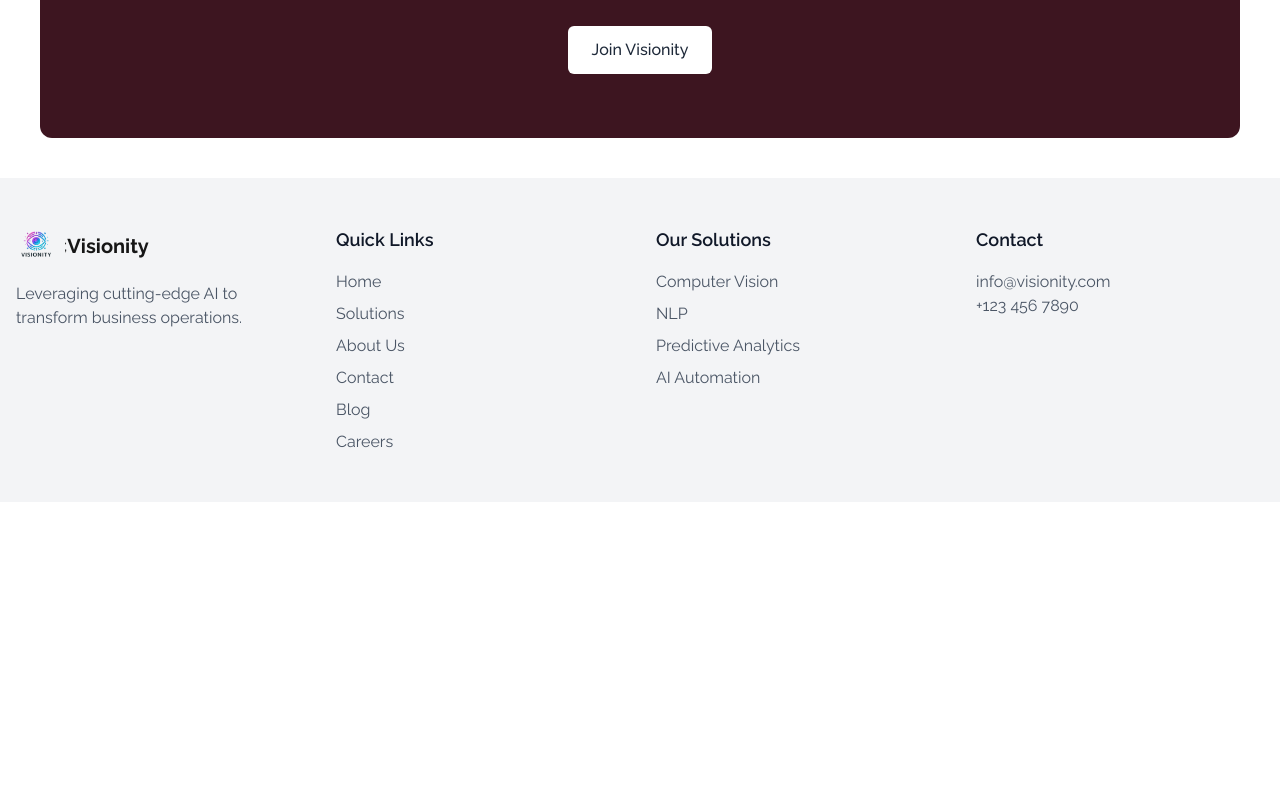
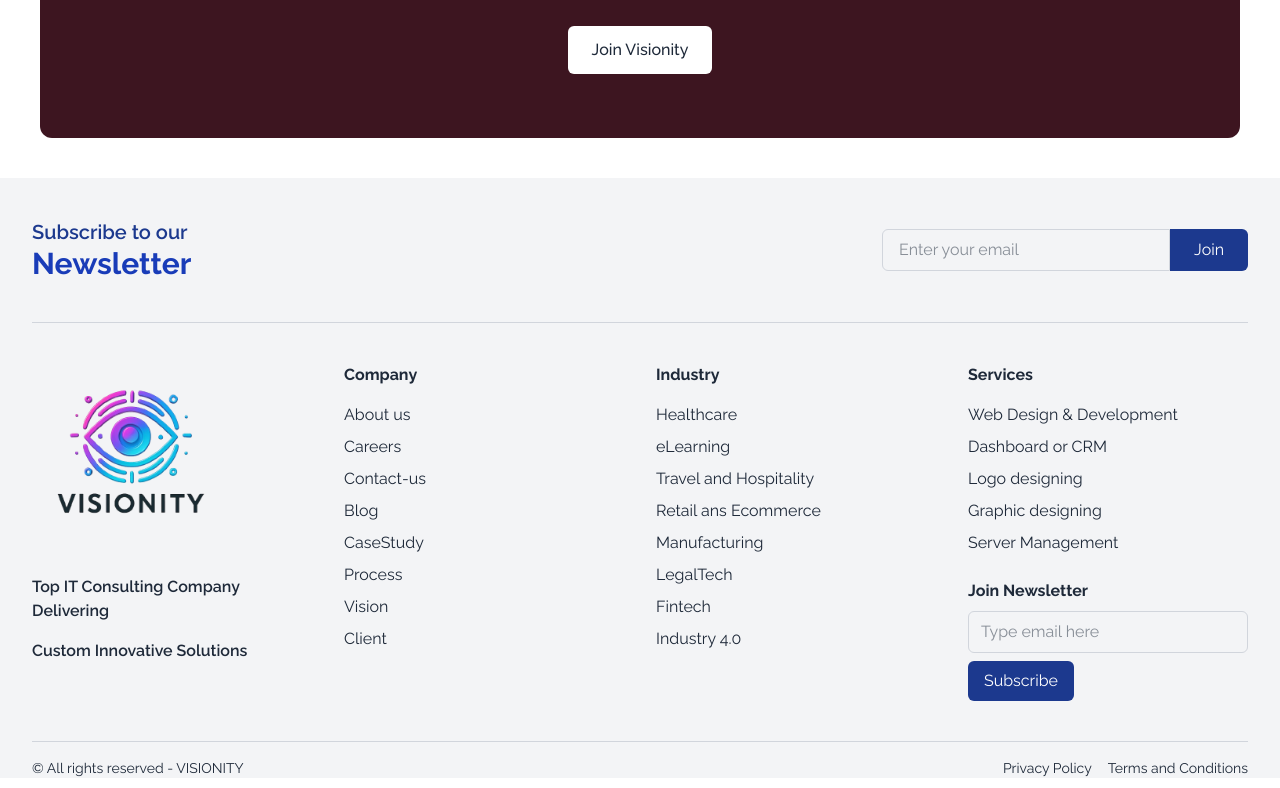
Before and after one commit to visionity/Visionity-Website, a Next.js app in the folder frontend/: page /home in a window 1280 px wide. Shown: the part 5863-6651 px from the top of the page. Before the commit the page ends 6365 px from the top, so only its background shows below. Built offline with nearby package versions, Linux system fonts and the light colour scheme.

Commit message:
Abhishek-added the footer

```diff
--- a/frontend/src/layouts/footer/Footer.js
+++ b/frontend/src/layouts/footer/Footer.js
@@ -1,59 +1,106 @@
-// import Image from "next/image";
-import Image from "next/image";
-const Footer = ({ darkMode }) => {
+import React from 'react';
+
+const Footer = () => {
   return (
-    <footer className={`py-12 ${darkMode ? "bg-[#000000] text-white" : "bg-gray-100 text-[#161616]"}`}>
-      <div className="container mx-auto px-4">
-        {/* Main footer content - responsive grid */}
-        <div className="grid grid-cols-1 sm:grid-cols-2 lg:grid-cols-4 gap-8">
-          {/* Company Info */}
-          <div className="col-span-1 sm:col-span-2 lg:col-span-1">
-            <div className="flex items-center mb-4">
-            <div className="h-10 w-10 relative mr-2">
-  <Image
-    src={darkMode ? "/images/darklogo.png" : "/images/lightlogo.png"}
-    alt="Profile"
-    layout="fill"
-    objectFit="cover"
-  />
-</div>;
+    <footer className="bg-gray-100 text-gray-800 pt-10">
+      <div className="max-w-7xl mx-auto px-4 sm:px-6 lg:px-8">
 
-              <span className="text-xl font-bold">Visionity</span>
+        {/* Newsletter Section */}
+        <div className="flex flex-col md:flex-row justify-between items-center border-b border-gray-300 pb-10 mb-10">
+          <div>
+            <h2 className="text-xl font-semibold text-blue-900">Subscribe to our</h2>
+            <h1 className="text-3xl font-bold text-blue-800">Newsletter</h1>
+          </div>
+          <div className="flex mt-4 md:mt-0">
+            <input
+              type="email"
+              placeholder="Enter your email"
+              className="px-4 py-2 rounded-l-md border border-gray-300 focus:outline-none w-72"
+            />
+            <button className="bg-blue-900 text-white px-6 py-2 rounded-r-md hover:bg-blue-800">
+              Join
+            </button>
+          </div>
+        </div>
+
+        {/* Footer Main Content */}
+        <div className="grid grid-cols-1 md:grid-cols-4 gap-8">
+
+          {/* Logo and Social */}
+          <div>
+            <div className="mb-4">
+              <img src="images/lightlogo.png" alt="Visionity Logo" className="w-24" style={{ width: '70%',  height: '100%',  display: 'block', maxWidth: '100%'  }}/>
             </div>
-            <p className={`mb-4 ${darkMode ? "text-gray-300" : "text-gray-600"}`}>
-              Leveraging cutting-edge AI to transform business operations.
-            </p>
+            <p className="font-semibold mb-4">Top IT Consulting Company Delivering</p>
+            <p className="font-semibold mb-4">Custom Innovative Solutions</p>
+            <div className="flex gap-3 text-2xl">
+              <a href="#"><i className="fab fa-facebook text-blue-600"></i></a>
+              <a href="#"><i className="fab fa-linkedin text-blue-700"></i></a>
+              <a href="#"><i className="fab fa-instagram text-pink-500"></i></a>
+              <a href="#"><i className="fab fa-x-twitter text-black"></i></a>
+              <a href="#"><i className="fab fa-youtube text-red-600"></i></a>
+              <a href="#"><i className="fab fa-pinterest text-red-500"></i></a>
+            </div>
           </div>
 
-          {/* Quick Links */}
-          <div className="col-span-1">
-            <h3 className={`text-lg font-semibold mb-4 ${darkMode ? "text-white" : "text-gray-900"}`}>Quick Links</h3>
+          {/* Company */}
+          <div>
+            <h3 className="font-bold mb-4">Company</h3>
             <ul className="space-y-2">
-              {['Home', 'Solutions', 'About Us', 'Contact', 'Blog', 'Careers'].map((link) => (
-                <li key={link}>
-                  <a href="#" className={`${darkMode ? "text-gray-300 hover:text-white" : "text-gray-600 hover:text-blue-600"} transition duration-300 block`}>{link}</a>
-                </li>
-              ))}
+              <li>About us</li>
+              <li>Careers</li>
+              <li>Contact-us</li>
+              <li>Blog</li>
+              <li>CaseStudy</li>
+              <li>Process</li>
+              <li>Vision</li>
+              <li>Client</li>
             </ul>
           </div>
 
-          {/* Solutions */}
-          <div className="col-span-1">
-            <h3 className={`text-lg font-semibold mb-4 ${darkMode ? "text-white" : "text-gray-900"}`}>Our Solutions</h3>
+          {/* Industry */}
+          <div>
+            <h3 className="font-bold mb-4">Industry</h3>
             <ul className="space-y-2">
-              {['Computer Vision', 'NLP', 'Predictive Analytics', 'AI Automation'].map((solution) => (
-                <li key={solution}>
-                  <a href="#" className={`${darkMode ? "text-gray-300 hover:text-white" : "text-gray-600 hover:text-blue-600"} transition duration-300 block`}>{solution}</a>
-                </li>
-              ))}
+              <li>Healthcare</li>
+              <li>eLearning</li>
+              <li>Travel and Hospitality</li>
+              <li>Retail ans Ecommerce</li>
+              <li>Manufacturing</li>
+              <li>LegalTech</li>
+              <li>Fintech</li>
+              <li>Industry 4.0</li>
             </ul>
           </div>
 
-          {/* Contact Info */}
-          <div className="col-span-1">
-            <h3 className={`text-lg font-semibold mb-4 ${darkMode ? "text-white" : "text-gray-900"}`}>Contact</h3>
-            <p className={`${darkMode ? "text-gray-300" : "text-gray-600"}`}>info@visionity.com</p>
-            <p className={`${darkMode ? "text-gray-300" : "text-gray-600"}`}>+123 456 7890</p>
+          {/* Services and Newsletter */}
+          <div>
+            <h3 className="font-bold mb-4">Services</h3>
+            <ul className="space-y-2 mb-6">
+              <li>Web Design & Development</li>
+              <li>Dashboard or CRM</li>
+              <li>Logo designing</li>
+              <li>Graphic designing</li>
+              <li>Server Management</li>
+            </ul>
+            <h3 className="font-bold mb-2">Join Newsletter</h3>
+            <input
+              type="email"
+              placeholder="Type email here"
+              className="px-3 py-2 w-full border border-gray-300 rounded-md mb-2"
+            />
+            <button className="bg-blue-900 text-white px-4 py-2 rounded-md hover:bg-blue-800">
+              Subscribe
+            </button>
+          </div>
+        </div>
+
+        {/* Bottom Bar */}
+        <div className="mt-10 border-t border-gray-300 pt-4 text-sm flex flex-col md:flex-row justify-between"style={{ marginBottom:'10px'}}>
+          <p>© All rights reserved - VISIONITY</p>
+          <div className="flex gap-4 mt-2 md:mt-0">
+            <a href="#" className="hover:underline">Privacy Policy</a>
+            <a href="#" className="hover:underline">Terms and Conditions</a>
           </div>
         </div>
       </div>
```
Also changed, not shown: frontend/src/layouts/footer/footer.css (added, +108 -0 lines).
